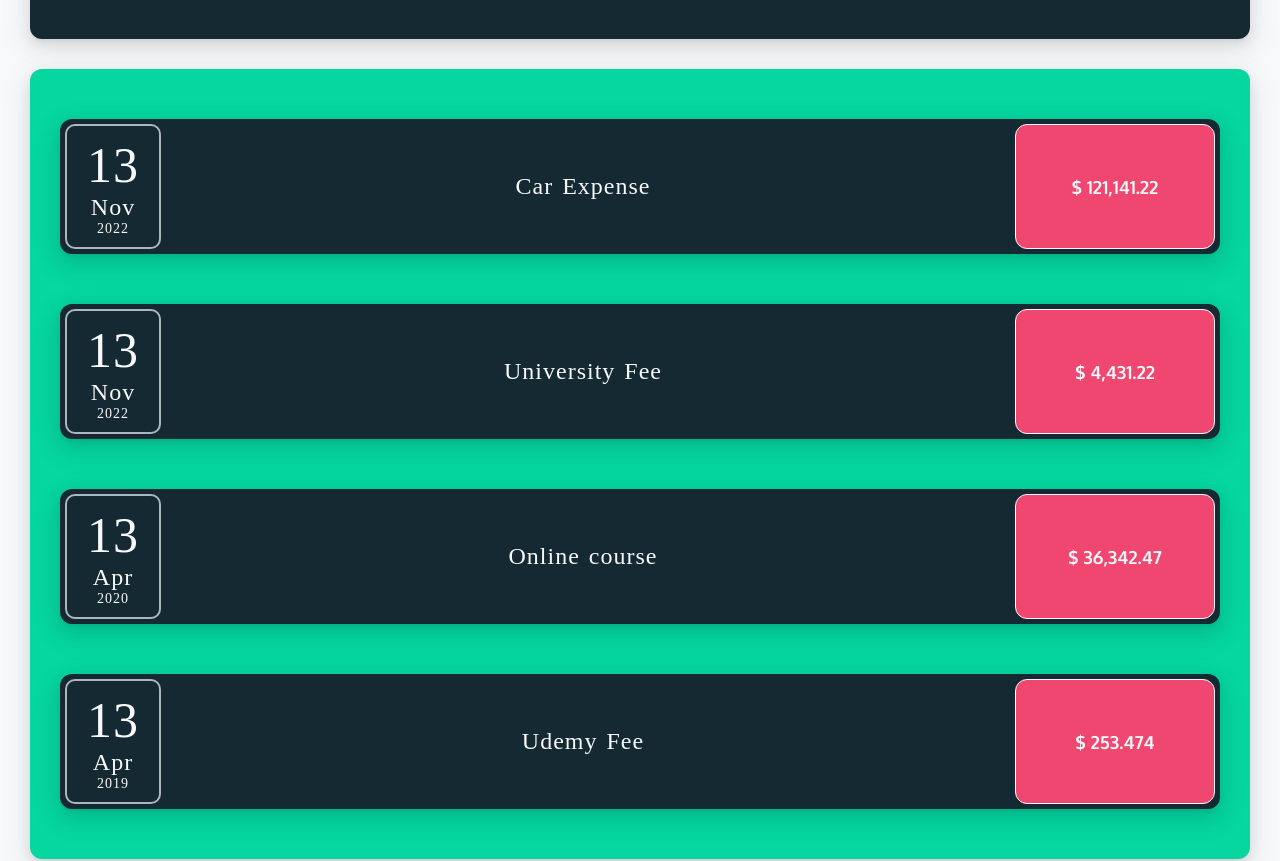
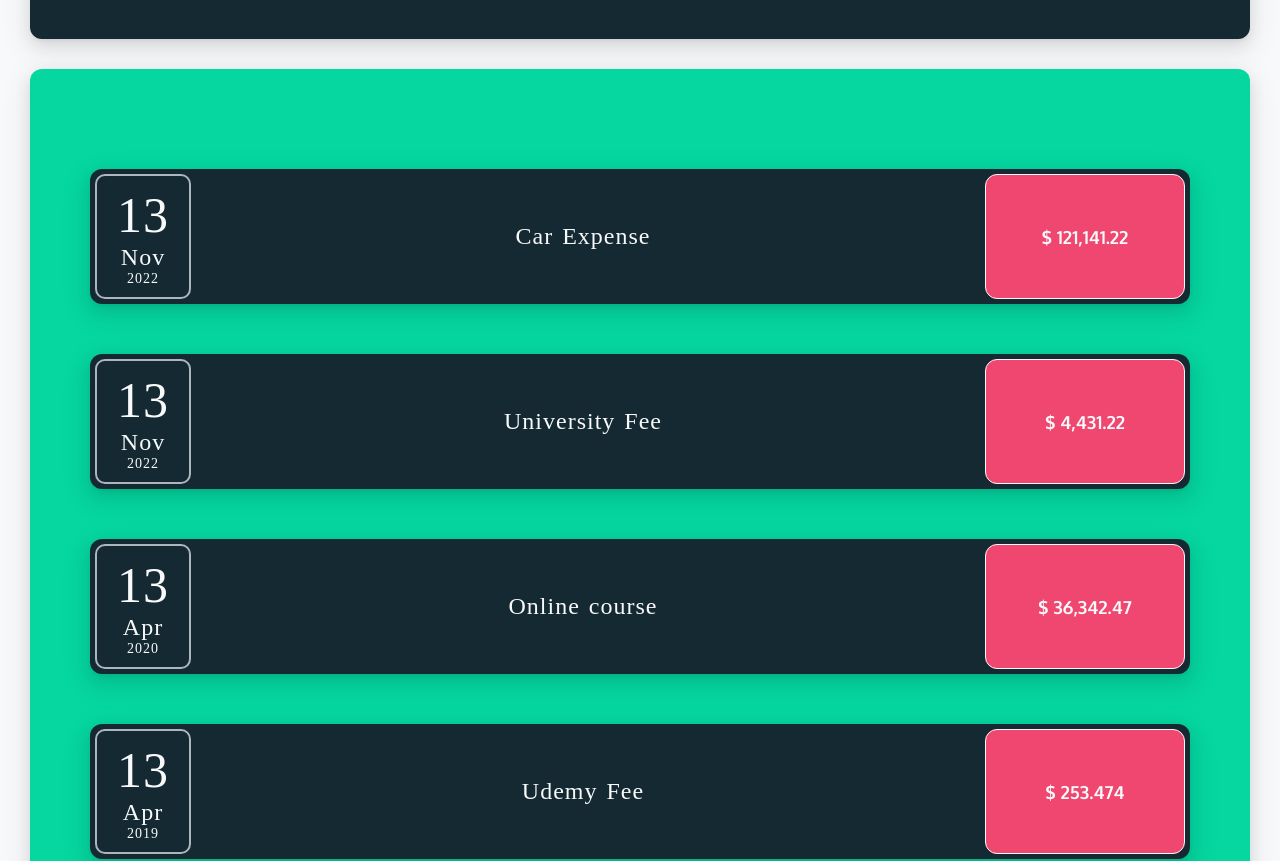
Before and after one commit to AyeshaMunawar-profile/expense-management-system, a React (Create React App) app: page / in a window 1280 px wide. Shown: the part 1161-2022 px from the top of the page. Built offline with nearby package versions, Linux system fonts and the light colour scheme; a web font is replaced by a local one.

Commit message:
EMS> Refactor code
EMS> Refactor code

```diff
--- a/src/Components/ExpensesList/ExpensesList.js
+++ b/src/Components/ExpensesList/ExpensesList.js
@@ -1,12 +1,15 @@
 import ExpenseItem from "../ExpenseItem/ExpenseItem"
-const ExpensesList = ({ totalExpensesList, year }) => {
-	const filteredExpenses = year === "all" ? totalExpensesList : totalExpensesList.filter(expense => expense.date.getFullYear().toString() === year)
-	if (filteredExpenses.length > 0) {
-		return filteredExpenses.map(expense => {
+const ExpensesList = ({ expensesList }) => {
+	let expensesContent = <h3 className='heading expenses-list__fallback'> No expenses found for this year !</h3>;
+	if (expensesList.length > 0) {
+		expensesContent = expensesList.map(expense => {
 			return <ExpenseItem  {...expense} key={expense.id} />
 		})
-	} else {
-		return <h3 className='heading'> No expenses found for this year !</h3>
 	}
+	return (
+		<ul className="expenses-list">
+			{expensesContent}
+		</ul>
+	)
 }
 export default ExpensesList;
--- a/src/Container/ExpenseTracker/ExpenseTracker.js
+++ b/src/Container/ExpenseTracker/ExpenseTracker.js
@@ -7,9 +7,12 @@ import "./ExpenseTracker.css";
 function ExpenseTracker(props) {
     const totalExpensesList = props.expenses;
     const [yearSelected, setYearSelected] = useState('all');
+    let filteredExpenses = totalExpensesList;
     const onYearSearchChangeHandler = (year) => {
-        setYearSelected(year)
+        setYearSelected(year);
     }
+
+    filteredExpenses = yearSelected === "all" ? totalExpensesList : totalExpensesList.filter(expense => expense.date.getFullYear().toString() === yearSelected)
 
     return (
         <div id="expense-tracking-area" className="expense-tracker bg-white">
@@ -18,7 +21,7 @@ function ExpenseTracker(props) {
                 <ExpensesFilter onYearSearchChange={onYearSearchChangeHandler} yearSelected={yearSelected} />
             </Card>
             <Card className="expenses-list">
-                <ExpensesList totalExpensesList={totalExpensesList} year={yearSelected} />
+                <ExpensesList expensesList={filteredExpenses} />
             </Card>
         </div>
     );
```
